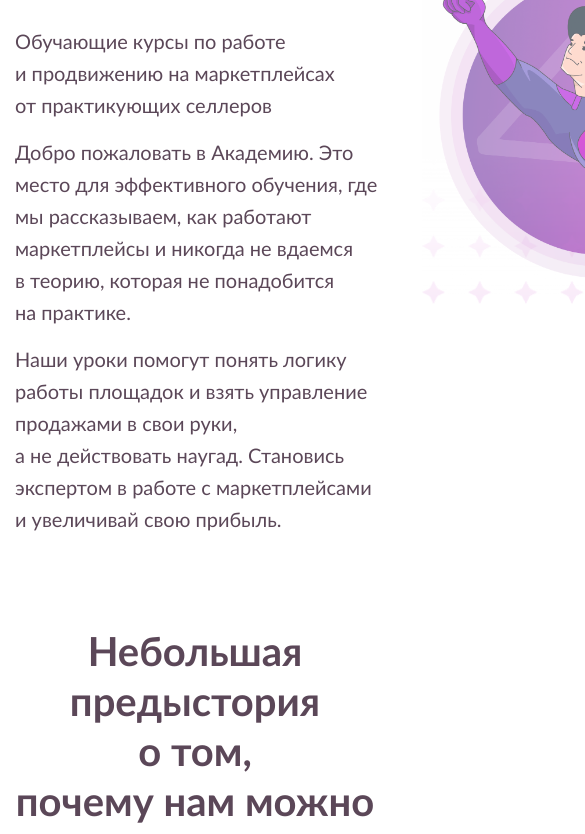
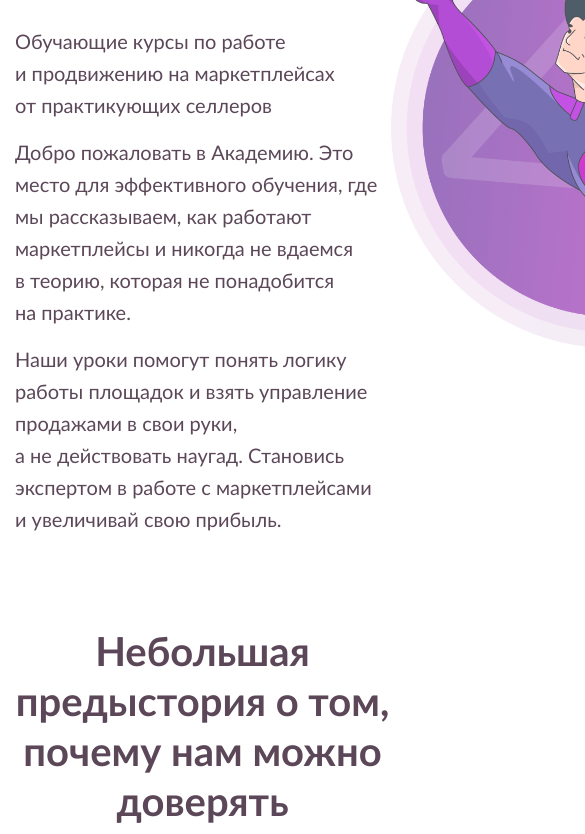
Before and after one commit to ksenksenni/stat4market, a website: page index.html in a window 390 px wide. Shown: the part 607-1441 px from the top of the page, 585 px wide, since content can reach past the window. Drawn offline with Linux system fonts and the light colour scheme.

Commit message:
added tablet's styles

```diff
--- a/index.html
+++ b/index.html
@@ -22,10 +22,7 @@
 
         <ul class="header__menu">
             <li><a href="#" class="menu__link menu__link_list">Аналитика</a></li>
-            <!-- <ul>
-                <li><a href="#">Аналитика 2 уровень</a></li>
-            </ul> -->
-            <li><a href="#" class="menu__link">Обучение</a></li>
+            <li><a href="#" class="menu__link menu__link_last">Обучение</a></li>
         </ul>
 
         <a href="tel:+74994503141" class="header__contact menu__link"> 8 (499) 450-31-41</a>
@@ -60,6 +57,7 @@
             </div>
 
             <img src="./img/superman.png" alt="" class="courses__image">
+            <img src="./img/superman-adaptive.png" alt="" class="courses__image-adaptive">
         </section>
 
         <section class="about">
@@ -75,9 +73,9 @@
 
             <div class="about__item">
                 <div class="about__item_desc item_desc-statistics">
-                    <p>Летом 2019 года мы&nbsp;вышли на&nbsp;маркетплейсы и&nbsp;после работы с&nbsp;ними в&nbsp;течение 2&nbsp;месяцев приняли решение развивать только это направление. И&nbsp;не&nbsp;прогадали. Весь накопленный опыт мы&nbsp;направили на&nbsp;улучшение
+                    <p class="desc__statistics-text">Летом 2019 года мы&nbsp;вышли на&nbsp;маркетплейсы и&nbsp;после работы с&nbsp;ними в&nbsp;течение 2&nbsp;месяцев приняли решение развивать только это направление. И&nbsp;не&nbsp;прогадали. Весь накопленный опыт мы&nbsp;направили на&nbsp;улучшение
                         и&nbsp;продвижение наших брендов.</p>
-                    <p>Пришло время поделится знаниями и&nbsp;лайфхаками, которые будут собраны и&nbsp;доступны в&nbsp;нашей Академии stat4market.</p>
+                    <p class="desc__statistics-text">Пришло время поделится знаниями и&nbsp;лайфхаками, которые будут собраны и&nbsp;доступны в&nbsp;нашей Академии stat4market.</p>
                 </div>
 
                 <img src="./img/statistics.png" alt="" class="about__item_image item__image-statistics">
--- a/styles/about.scss
+++ b/styles/about.scss
@@ -46,6 +46,11 @@
         max-height: 362px;
         height: auto;
     }
+    @include for-tablet-large {
+        max-width: 270px;
+        max-height: 277px;
+        margin-right: 40px;
+    }
 }
 
 .item__image-statistics {
@@ -56,4 +61,17 @@
         max-height: 358px;
         height: auto;
     }
+    @include for-tablet-large {
+        max-width: 270px;
+        max-height: 270px;
+        margin-left: 40px;
+        margin-top: 50px;
+    }
 }
+
+.desc__statistics-text {
+    @include for-tablet-large {
+        margin-top: 15px;
+        margin-bottom: 0;
+    }
+}
--- a/styles/container.scss
+++ b/styles/container.scss
@@ -12,4 +12,11 @@
         margin-left: 15px;
         margin-right: 15px;
     }
+    @include for-tablet {
+        margin-left: 15px;
+        margin-right: 15px;
+    }
+    @include for-tablet {
+        margin-right: 0px;
+    }
 }
--- a/styles/courses.scss
+++ b/styles/courses.scss
@@ -68,4 +68,18 @@
         height: auto;
         margin-left: 31px;
     }
+    @include for-tablet {
+        display: none;
+    }
 }
+
+.courses__image-adaptive {
+    display: none;
+    @include for-tablet {
+        display: block;
+        max-width: 440px;
+        width: 100%;
+        max-height: 440px;
+        height: auto;
+    }
+}
--- a/styles/features.scss
+++ b/styles/features.scss
@@ -2,6 +2,9 @@
     margin-bottom: 131px;
     @include for-dasctop-small {
         margin-right: 30px;
+    }
+    @include for-tablet-large {
+        margin-right: 0;
     }
 }
 
@@ -46,6 +49,10 @@
 .features__items {
     display: flex;
     justify-content: space-between;
+    @include for-tablet-large {
+        display: grid;
+        grid-template-columns: 1fr 1fr;
+    }
 }
 
 .features__item {
@@ -54,6 +61,10 @@
     padding-top: 125px;
     @include for-dasctop-small {
         max-width: 226px;
+        margin-right: 20px;
+    }
+    @include for-tablet-large {
+        justify-self: center;
         margin-right: 20px;
     }
 }
@@ -107,4 +118,7 @@
     @include for-dasctop-small {
         font-size: 16px;
     }
+    @include for-tablet-large {
+        line-height: 160%;
+    }
 }
--- a/styles/header.scss
+++ b/styles/header.scss
@@ -69,6 +69,14 @@
     margin-right: 50px;
     @include for-dasctop-small {
         font-size: 18px;
+        margin-right: 40px;
+        margin-left: 10px;
+    }
+}
+
+.menu__link_last {
+    @include for-dasctop-small {
+        margin-right: 10px;
     }
 }
 
@@ -122,6 +130,7 @@
     opacity: 1;
     @include for-dasctop-small {
         font-size: 18px;
+        padding: 4px 32px 5px 66px;
     }
 }
 
--- a/styles/mixins.scss
+++ b/styles/mixins.scss
@@ -1,5 +1,11 @@
 @mixin for-dasctop-small {
     @media (max-width: $breakpoints-dasctop-small) {
+        @content;
+    }
+}
+
+@mixin for-tablet-large {
+    @media (max-width: $breakpoints-tablet-large) {
         @content;
     }
 }
--- a/styles/varible.scss
+++ b/styles/varible.scss
@@ -1,3 +1,4 @@
 $breakpoints-dasctop-small: 1280px;
+$breakpoints-tablet-large: 1100px;
 $breakpoints-tablet: 768px;
-$breakpoints-mobile: 360px;
+$breakpoints-mobile: 540px;
```
Also changed, not shown: dist/style.css, img/superman-adaptive.png (added).
